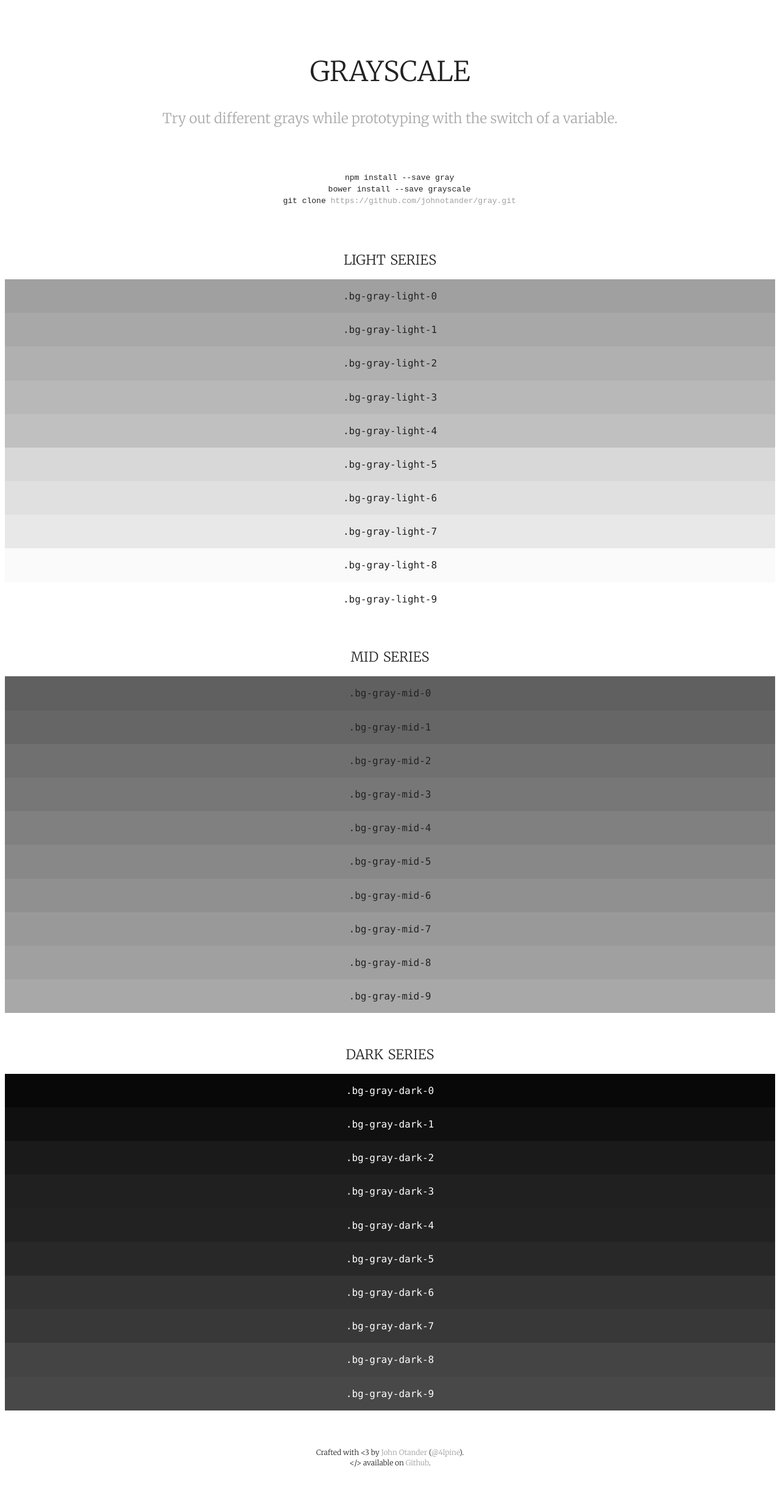
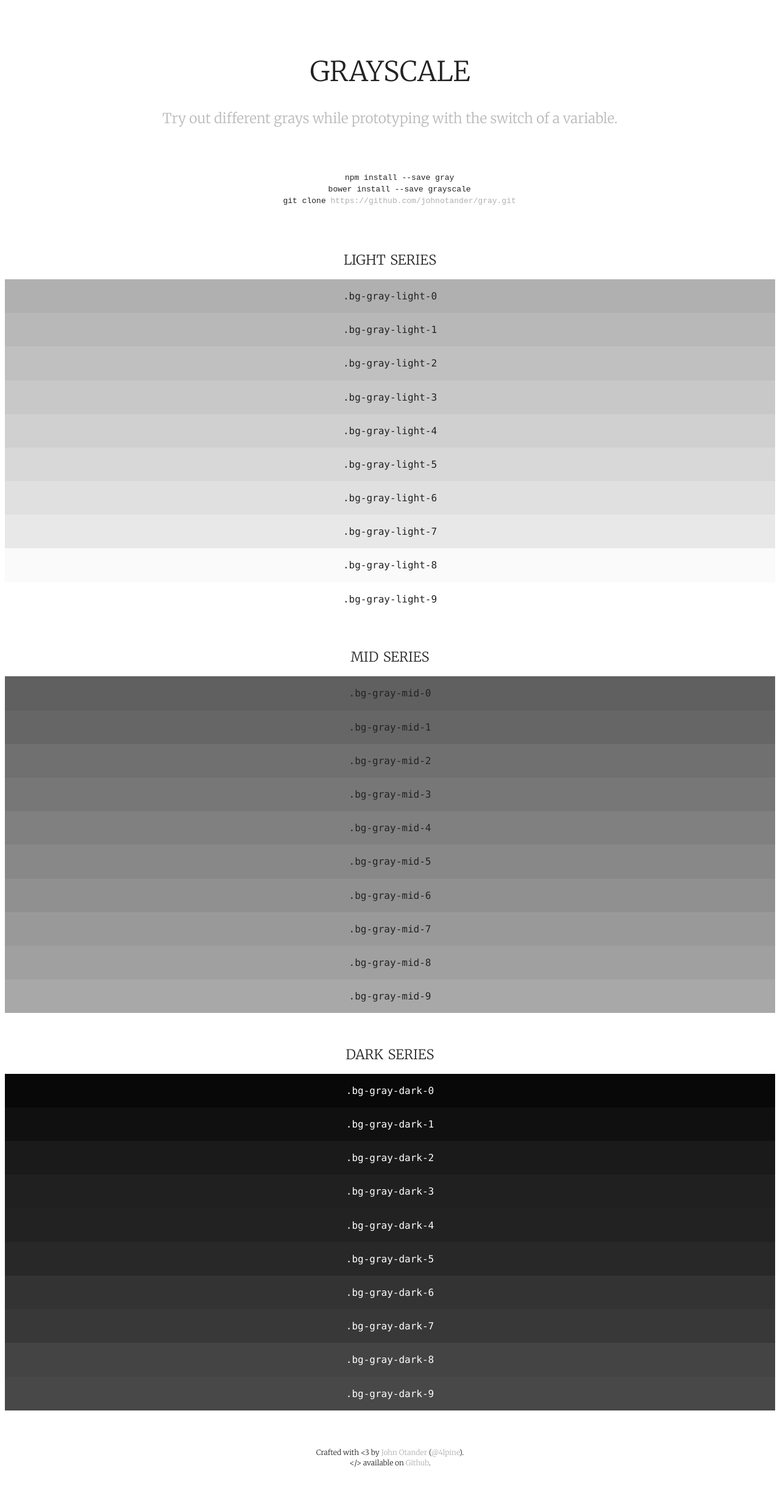
Before and after one commit to johno/gray, a Jekyll site: the page built from index.html, in a window 1280 px wide. Shown: the whole page at 61% size. Built offline with Jekyll 4.4.1, drawn with Linux system fonts in a browser that asks for light colours.

Commit message:
Tweak the grays.

```diff
--- a/css/main.scss
+++ b/css/main.scss
@@ -4,11 +4,11 @@
 
 @charset "utf-8";
 
-$gray-light-0: #a0a0a0;
-$gray-light-1: #a8a8a8;
-$gray-light-2: #b0b0b0;
-$gray-light-3: #b8b8b8;
-$gray-light-4: #c0c0c0;
+$gray-light-0: #b0b0b0;
+$gray-light-1: #b8b8b8;
+$gray-light-2: #c0c0c0;
+$gray-light-3: #c8c8c8;
+$gray-light-4: #d0d0d0;
 $gray-light-5: #d8d8d8;
 $gray-light-6: #e0e0e0;
 $gray-light-7: #e8e8e8;
```
